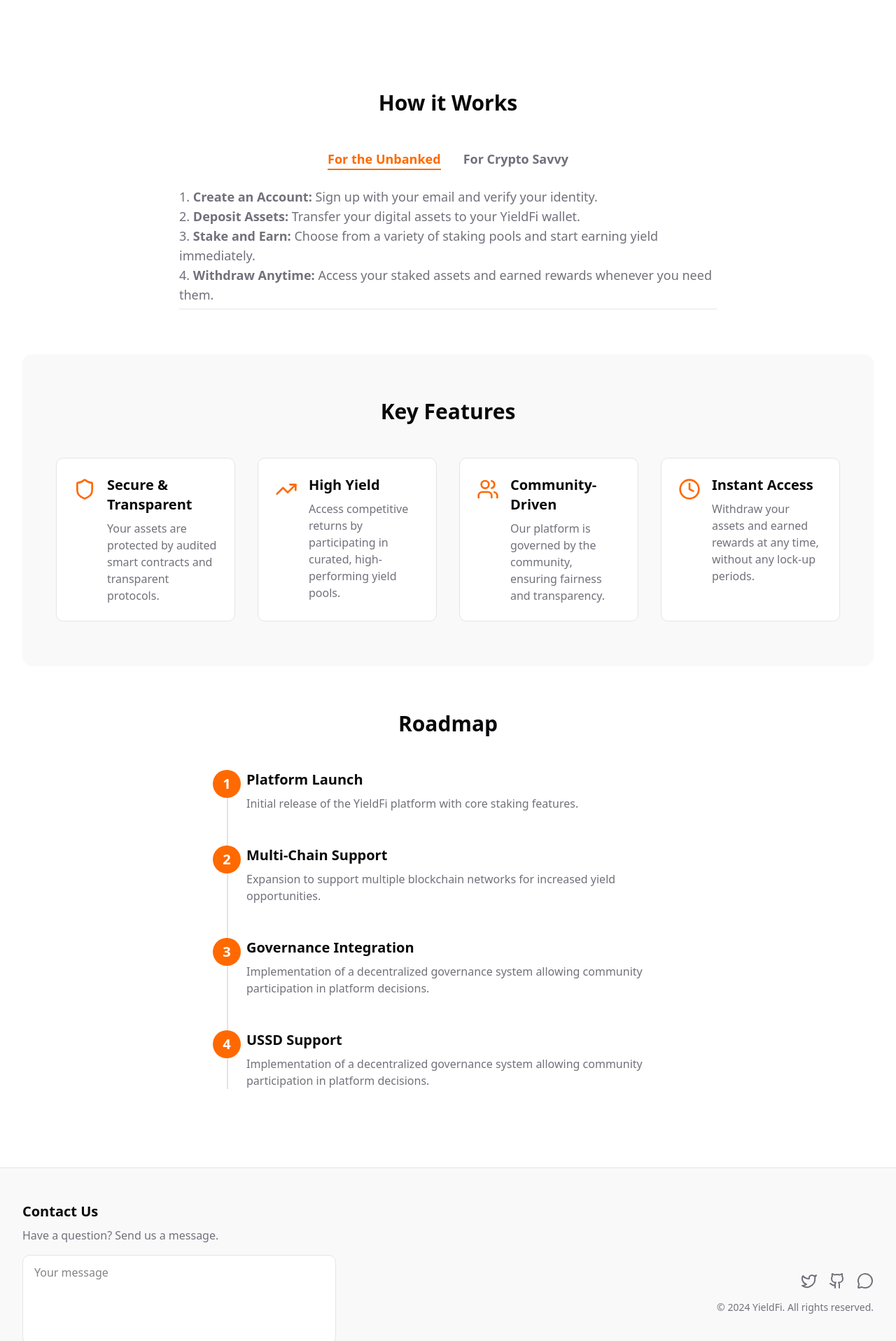
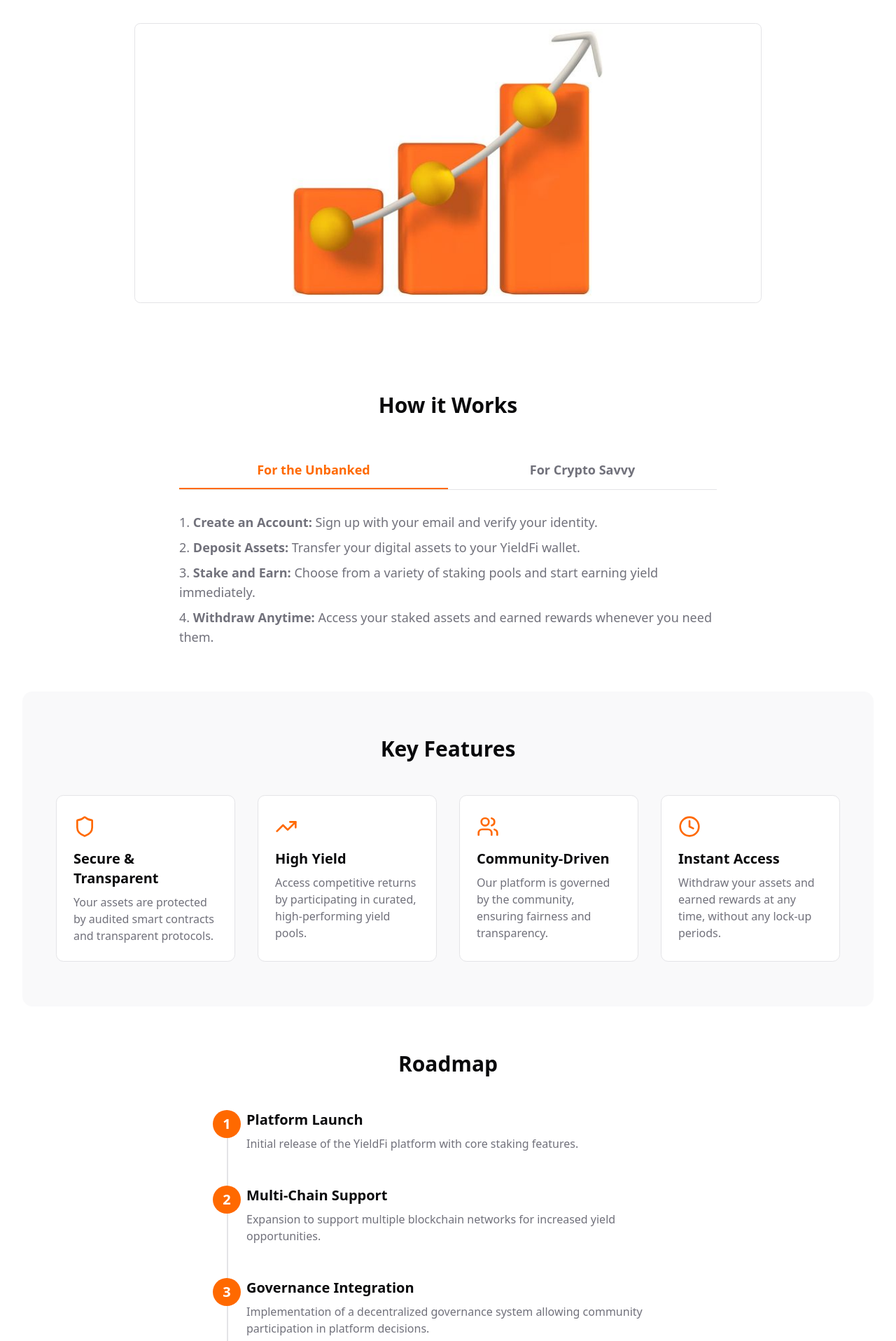
Before and after one commit to Biokes/stakebar, a Next.js app in the folder frontend/: page / in a window 1280 px wide. Shown: the part 884-2800 px from the top of the page at 70% size. Built offline with nearby package versions, Linux system fonts and the light colour scheme.

Commit message:
homepage clean up

```diff
--- a/frontend/app/globals.css
+++ b/frontend/app/globals.css
@@ -131,3 +131,10 @@
 html {
   scroll-behavior: smooth;
 }
+.footerCard > a {
+  @apply transition-transform duration-300;
+}
+
+.footerCard > a:hover {
+  @apply scale-105;
+}
--- a/frontend/app/page.tsx
+++ b/frontend/app/page.tsx
@@ -2,7 +2,9 @@
 import { Button } from "@/components/ui/button";
 import { Shield, TrendingUp, Users, Clock, Twitter, Github, MessageCircle } from "lucide-react";
 import { useState } from "react";
-import { motion, AnimatePresence } from "framer-motion";
+import Image from "next/image";
+import { Input } from "@/components/ui/input";
+
 
 export default function Home() {
 
@@ -38,7 +40,6 @@
       </div>
     </header>
   );
-
   const Hero = () => (
     <section className="relative rounded-xl overflow-hidden mb-16">
       <div
@@ -62,16 +63,26 @@
   );
 
   const About = () => (
-    <section className="py-16 text-center" id="about">
+    <section className="py-16 text-center flex flex-col gap-8" id="about">
+      <div>
         <h2 className="text-3xl font-bold mb-4">About YieldFi</h2>
         <p className="max-w-3xl mx-auto text-lg text-muted-foreground">
           YieldFi is a decentralized platform designed to bridge the gap between traditional finance and DeFi. We provide a secure and user-friendly environment for individuals, particularly those underserved by traditional banking systems, to participate in yield farming and earn competitive returns on their digital assets.
         </p>
+      </div>
+      <div className="relative h-[400px] w-[90%] max-w-4xl mx-auto overflow-hidden rounded-md border border-border">
+        <Image
+          src="/about.jpeg"
+          alt="staking"
+          fill
+          className="object-contain object-center transition-transform duration-500 scale-120 md:scale-150 md:hover:scale-155 hover:scale-125 "
+        />
+      </div>
     </section>
   );
 
   const HowItWorks = () => {
-    const [activeTab, setActiveTab] = useState<"unbanked" | "crypto">("unbanked");
+    const [activeTab, setActiveTab] = useState("unbanked");
 
     const tabContent = {
       unbanked: (
@@ -95,40 +106,50 @@
     return (
       <section className="py-16" id="how-it-works">
         <h2 className="text-3xl font-bold text-center mb-12">How it Works</h2>
-
         <div className="max-w-3xl mx-auto">
-          <div className="flex items-center justify-center space-x-8 mb-6">
-            {["unbanked", "crypto"].map((tab) => (
-              <div
+          <div className="flex border-b border-border mb-8">
+            {["unbanked", "crypto"].map((tab) => {
+              const isActive = activeTab === tab;
+              return (
+                <p
                   key={tab}
-                className={`cursor-pointer text-lg font-bold ${activeTab === tab
-                    ? "text-primary border-b-2 border-primary"
-                    : "text-muted-foreground border-b-2 border-transparent hover:text-foreground"
+                  className={`flex-1 py-3 text-lg font-bold border-b-2 transition-all bg-transparent text-center  hover:bg-transparent ${isActive
+                    ? "border-primary text-primary"
+                    : "border-transparent text-muted-foreground hover:text-foreground"
                     }`}
-                onClick={() => setActiveTab(tab as "unbanked" | "crypto")}
+                  style={{ transform: 'none' }}
+                  onClick={() => setActiveTab(tab)}
                 >
                   {tab === "unbanked" ? "For the Unbanked" : "For Crypto Savvy"}
-              </div>
-            ))}
+                </p>
+              );
+            })}
           </div>
 
-          <div className="mt-6 text-lg text-muted-foreground space-y-2 relative min-h-[150px]">
-            <AnimatePresence mode="wait">
-              <motion.div
+          <div className="relative min-h-[150px]">
+            <div
               key={activeTab}
-                initial={{ opacity: 0, y: 10 }}
-                animate={{ opacity: 1, y: 0 }}
-                exit={{ opacity: 0, y: -10 }}
-                transition={{ duration: 0.3 }}
-                className="absolute inset-0"
+              className="text-lg text-muted-foreground space-y-2"
+              style={{
+                animation: 'fadeIn 0.3s ease-in-out'
+              }}
             >
               {tabContent[activeTab]}
-              </motion.div>
-            </AnimatePresence>
             </div>
-
-          <div className="mt-6 border-t border-border"></div>
           </div>
+        </div>
+        <style jsx>{`
+        @keyframes fadeIn {
+          from {
+            opacity: 0;
+            transform: translateY(10px);
+          }
+          to {
+            opacity: 1;
+            transform: translateY(0);
+          }
+        }
+      `}</style>
       </section>
     );
   };
@@ -148,7 +169,7 @@
           {keyFeatures.map((feature) => {
             const Icon = feature.icon;
             return (
-              <div key={feature.title} className="flex items-start gap-4 p-6 border border-border rounded-lg bg-background">
+              <div key={feature.title} className="flex items-start gap-4 p-6 border border-border rounded-lg bg-background flex-col">
                 <div className="text-primary mt-1">
                   <Icon size={32} />
                 </div>
@@ -191,25 +212,47 @@
     );
   };
 
-  const Footer = () => (
-    <footer className="bg-muted/50 border-t border-border">
-      <div className="container mx-auto px-4 sm:px-6 lg:px-8 py-12">
-        <div className="grid grid-cols-1 md:grid-cols-2 gap-8">
-          <div className="max-w-md">
-            <h3 className="text-xl font-bold mb-2">Contact Us</h3>
-            <p className="text-muted-foreground mb-4">Have a question? Send us a message.</p>
+  const ContactUs = () => (
+    <div className="flex flex-col justify-center items-center bg-muted/50">
+      <div className="flex flex-col justify-center rounded w-full border border-border py-4 max-w-5xl px-6">
+        <h1 className="text-3xl font-bold text-center w-full py-6">Contact Us</h1>
+        <div className="flex flex-col md:flex-row gap-6 px-3 justify-center items-center w-full">
+          <aside className="relative min-h-[300px] max-h-[400px] mx-auto overflow-hidden rounded-md border border-border w-full max-w-[400px]">
+            <Image
+              src="/Messages.jpeg"
+              alt="staking"
+              fill
+              className="object-contain object-cover transition-transform duration-500 md:hover:scale-115 hover:scale-105"
+            />
+          </aside>
+          <div className="w-full max-w-[400px]">
+            <p className="text-muted-foreground mb-4 text-center md:text-left">
+              Have a question? Send us a message.
+            </p>
             <form className="space-y-4">
+              <Input type="email" placeholder="Your email@mail.com"
+                className="w-full px-4 py-3 rounded-lg bg-background border border-border focus:ring-2 focus:ring-primary focus:border-primary transition-colors"
+              />
               <textarea
                 className="resize-none w-full px-4 py-3 rounded-lg bg-background border border-border focus:ring-2 focus:ring-primary focus:border-primary transition-colors h-32"
                 placeholder="Your message"
               ></textarea>
-              <Button type="submit">
+              <Button type="submit" >
                 Send Message
               </Button>
             </form>
           </div>
+        </div>
+      </div>
+    </div>
+
+  )
+  const Footer = () => (
+    <footer className="bg-muted/50 border-t border-border">
+      <div className="container mx-auto px-4 sm:px-6 lg:px-8 py-4">
+        <div className="grid grid-cols-1 md:grid-cols-2 gap-8">
           <div className="flex flex-col items-center md:items-end justify-center gap-4">
-            <div className="flex gap-4">
+            <div className="flex gap-4 footerCard">
               <a href="#" className="text-muted-foreground hover:text-primary transition-colors">
                 <Twitter size={24} />
               </a>
@@ -220,7 +263,7 @@
                 <MessageCircle size={24} />
               </a>
             </div>
-            <p className="text-sm text-muted-foreground">© 2024 YieldFi. All rights reserved.</p>
+            <p className="text-[12px] text-muted-foreground">&copy; {new Date().getFullYear()} YieldFi. All rights reserved.</p>
           </div>
         </div>
       </div>
@@ -237,6 +280,7 @@
           <HowItWorks />
           <Features />
           <Roadmap />
+          <ContactUs />
         </main>
         <Footer />
       </div>
```
Also changed, not shown: frontend/public/Messages.jpeg (added), frontend/public/about.jpeg (added). Lines whose indentation alone changed are shown as unchanged.
